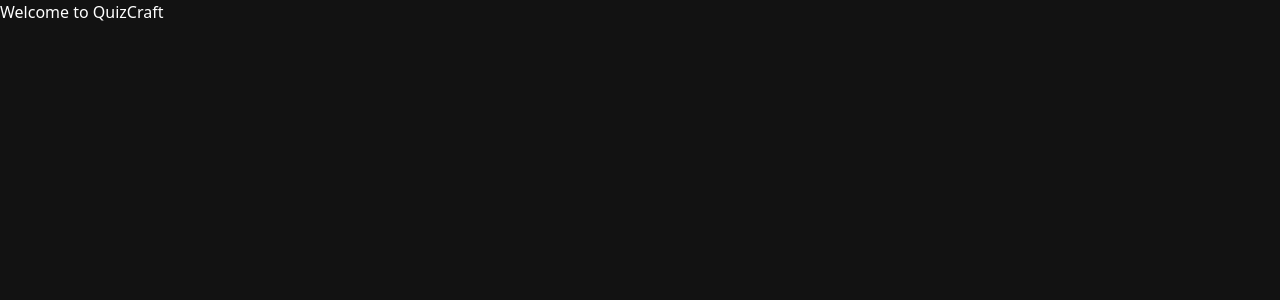
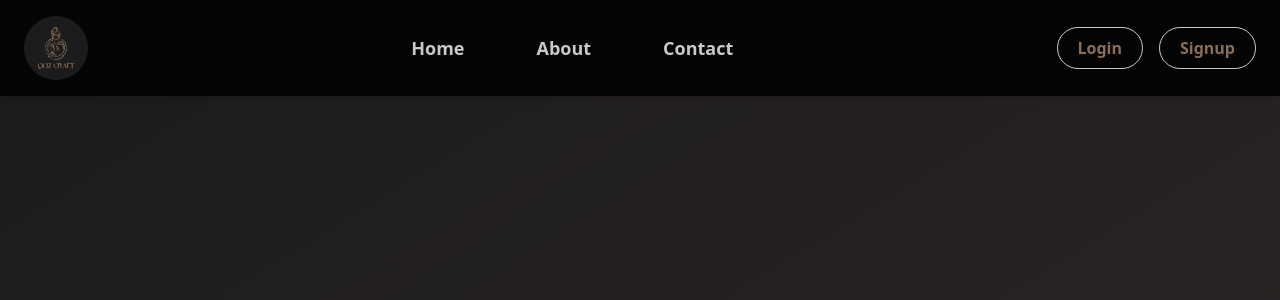
Before and after one commit to sivaprakashp-tce/QuizCraft, a React (Vite) app in the folder frontend/: page / in a window 1280 px wide. Shown: the top 300 px of the page. Built offline with nearby package versions, Linux system fonts and the light colour scheme; a web font is replaced by a local one.

Commit message:
Pre Homepage Effects

```diff
--- /dev/null
+++ b/frontend/src/components/Navbarhome.jsx
@@ -0,0 +1,119 @@
+import React, { useState } from "react";
+import { Link } from "react-router-dom";
+import { Menu, X } from "lucide-react";
+import { websiteLogo } from "../assets";
+
+const Navbar = () => {
+  const [menuOpen, setMenuOpen] = useState(false);
+
+  const menuItems = ["Home", "About", "Contact"];
+
+  return (
+    <nav className="fixed top-0 left-0 w-full bg-black text-white shadow-md z-50">
+      <div className="relative z-10 flex items-center justify-between px-6 py-4">
+
+        <img
+          src={websiteLogo}
+          alt="QuizCraft Logo"
+          className="w-16 h-16 rounded-full hover:border-2 border-white cursor-pointer"
+        />
+
+        <div className="hidden md:flex items-center space-x-12 text-lg font-semibold">
+          {menuItems.map((item, index) => (
+            <Link
+              key={index}
+              to={item === "Home" ? "/" : `/${item.toLowerCase()}`}
+              className="relative px-3 py-1 group flex flex-col items-center"
+            >
+              <span className="relative z-20">{item}</span>
+
+              {/* Small highlight bar */}
+              <span
+                className="absolute -top-3 w-10 h-1 bg-[#D4A981] rounded
+                           opacity-0 group-hover:opacity-100 transition-all duration-300"
+              ></span>
+
+              {/* Spotlight effect */}
+              <span
+                className="absolute -top-1 w-24 h-24 scale-0 group-hover:scale-100
+                           bg-gradient-to-b from-[#D4A981]/90 via-[#D4A981]/30 to-transparent
+                           rounded-b-full opacity-90 blur-md transition-transform duration-500"
+              ></span>
+            </Link>
+          ))}
+        </div>
+
+        <div className="hidden md:flex items-center space-x-4">
+          <Link
+            to="/login"
+            className="px-5 py-2 rounded-full border border-white text-[#AD8B70] font-semibold relative overflow-hidden group"
+          >
+            <span className="relative z-10">Login</span>
+            <span className="absolute inset-0 border-2 border-transparent rounded-full group-hover:border-white transition-all duration-500"></span>
+          </Link>
+
+          <Link
+            to="/signup"
+            className="px-5 py-2 rounded-full border border-white text-[#AD8B70] font-semibold relative overflow-hidden group"
+          >
+            <span className="relative z-10">Signup</span>
+            <span className="absolute inset-0 border-2 border-transparent rounded-full group-hover:border-white transition-all duration-500"></span>
+          </Link>
+        </div>
+
+
+        <button
+          className="md:hidden text-white"
+          onClick={() => setMenuOpen(!menuOpen)}
+        >
+          {menuOpen ? <X size={28} /> : <Menu size={28} />}
+        </button>
+      </div>
+
+
+      {menuOpen && (
+        <div className="md:hidden bg-black flex flex-col items-center space-y-6 py-6">
+          {menuItems.map((item, index) => (
+            <Link
+              key={index}
+              to={item === "Home" ? "/" : `/${item.toLowerCase()}`}
+              className="relative px-3 py-1 group flex flex-col items-center text-lg"
+              onClick={() => setMenuOpen(false)}
+            >
+              <span className="relative z-20">{item}</span>
+
+              <span
+                className="absolute -top-3 w-10 h-1 bg-[#D4A981] rounded
+                           opacity-0 group-hover:opacity-100 transition-all duration-300"
+              ></span>
+
+              <span
+                className="absolute -top-1 w-24 h-24 scale-0 group-hover:scale-100
+                           bg-gradient-to-b from-[#D4A981]/90 via-[#D4A981]/30 to-transparent
+                           rounded-b-full opacity-90 blur-md transition-transform duration-500"
+              ></span>
+            </Link>
+          ))}
+
+
+          <Link
+            to="/login"
+            onClick={() => setMenuOpen(false)}
+            className="px-5 py-2 rounded-full border border-white text-[#AD8B70] w-25 text-center"
+          >
+            Login
+          </Link>
+          <Link
+            to="/signup"
+            onClick={() => setMenuOpen(false)}
+            className="px-5 py-2 rounded-full border border-white text-[#AD8B70]  w-25 text-center"
+          >
+            Signup
+          </Link>
+        </div>
+      )}
+    </nav>
+  );
+};
+
+export default Navbar;
--- a/frontend/src/pages/Home.jsx
+++ b/frontend/src/pages/Home.jsx
@@ -1,5 +1,133 @@
-function Home(){
-    return <h1>Welcome to QuizCraft</h1>;
+
+import { useEffect, useState } from "react";
+import boyImage from "../assets/boy.svg";
+import {websiteLogo} from "../assets";
+import { motion } from "framer-motion";
+import Navbarhome from "../components/Navbarhome";
+
+export default function Home() {
+  const [loading, setLoading] = useState(true);
+  const [progress, setProgress] = useState(0);
+  const [typedText, setTypedText] = useState("");
+  const [showHome, setShowHome] = useState(false);
+  const fullText = "QuizCraft";
+
+  // Loading progress
+  useEffect(() => {
+    const interval = setInterval(() => {
+      setProgress((prev) => {
+        if (prev >= 100) {
+          clearInterval(interval);
+          setTimeout(() => setLoading(false), 500);
+          return 100;
+        }
+        return prev + 2;
+      });
+    }, 40);
+
+    return () => clearInterval(interval);
+  }, []);
+
+  // Typewriter effect, then switch to Home
+  useEffect(() => {
+    if (!loading) {
+      let i = 0;
+      const typing = setInterval(() => {
+        setTypedText(fullText.slice(0, i + 1));
+        i++;
+        if (i === fullText.length) {
+          clearInterval(typing);
+          // after a small pause, show home page
+          setTimeout(() => setShowHome(true), 1000);
+        }
+      }, 150);
+
+      return () => clearInterval(typing);
+    }
+  }, [loading]);
+
+  return (
+    <div className="relative w-full h-screen">
+      {/* --------- If HOME PAGE is shown --------- */}
+      {showHome ? (
+        <motion.div
+          className="w-full h-screen flex items-center justify-center bg-gradient-to-br from-[#1e1e1e] to-[#3a2d2d]"
+          initial={{ opacity: 0 }}
+          animate={{ opacity: 1 }}
+          transition={{ duration: 1 }}
+        >
+          <Navbarhome />
+        </motion.div>
+      ) : (
+        <>
+          {/* Background image */}
+          {!loading && (
+            <img
+              src={boyImage}
+              alt="Boy at monitor"
+              className="absolute w-full h-full object-cover"
+            />
+          )}
+
+          {/* Loading screen with logo + progress bar */}
+          {loading && (
+            <div className="flex items-center justify-center h-screen bg-black">
+              <div className="flex items-center space-x-4">
+                {/* Logo on the left */}
+                <img
+                  src={websiteLogo}
+                  alt="QuizCraft Logo"
+                  className="w-16 h-16 rounded-full"
+                />
+
+                {/* Progress bar */}
+                <motion.div
+                  className="w-64 h-4 rounded-full overflow-hidden bg-white/20"
+                  initial={{ opacity: 0 }}
+                  animate={{ opacity: 1 }}
+                  transition={{ duration: 0.5 }}
+                >
+                  <motion.div
+                    className="h-full rounded-full"
+                    initial={{ width: 0 }}
+                    animate={{
+                      width: `${progress}%`,
+                      backgroundColor: progress < 100 ? "#ffffff" : "#AD8B70",
+                    }}
+                    transition={{ duration: 0.4, ease: "easeInOut" }}
+                  />
+                </motion.div>
+              </div>
+            </div>
+          )}
+
+          {/* Logo on the top-left */}
+          {!loading && (
+            <div className="absolute top-4 left-4 p-4 z-10">
+              <img
+                src={websiteLogo}
+                alt="QuizCraft Logo"
+                className="w-20 h-20 rounded-full hover:border-2 border-white"
+              />
+            </div>
+          )}
+
+          {/* Typewriter text (QuizCraft) */}
+          {!loading && !showHome && (
+            <div className="absolute top-1/4 left-1/2 transform -translate-x-1/2 -translate-y-1/2">
+              <motion.h1 className="text-5xl font-bold text-[#AD8B70]">
+                {typedText}
+                <motion.span
+                  animate={{ opacity: [0, 1] }}
+                  transition={{ repeat: Infinity, duration: 0.8 }}
+                >
+                  |
+                </motion.span>
+              </motion.h1>
+            </div>
+          )}
+        </>
+      )}
+    </div>
+  );
 }
-
-export default Home;
```
Also changed, not shown: frontend/src/assets/boy.svg (added).
